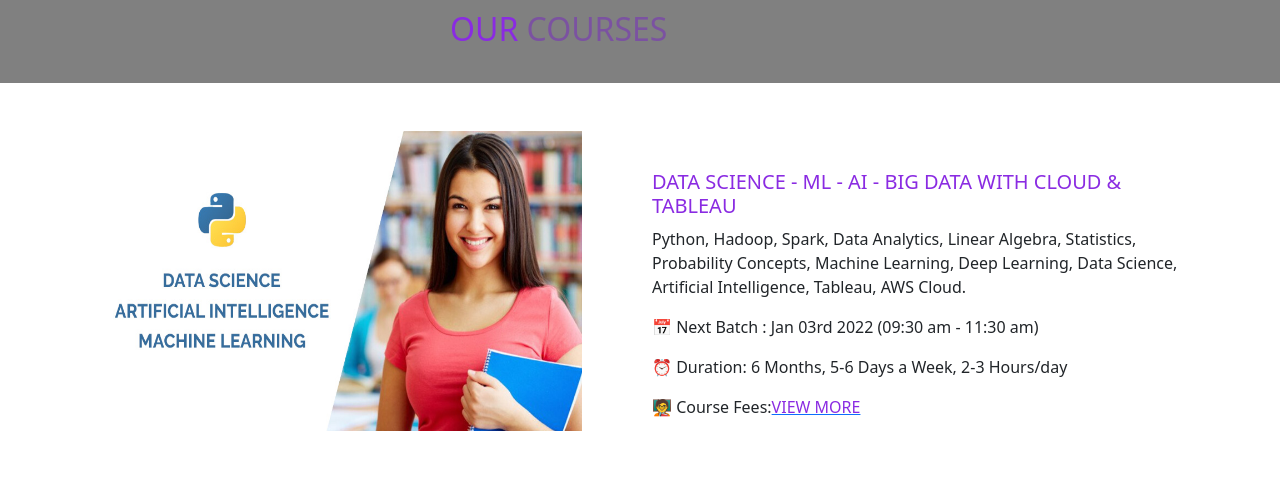
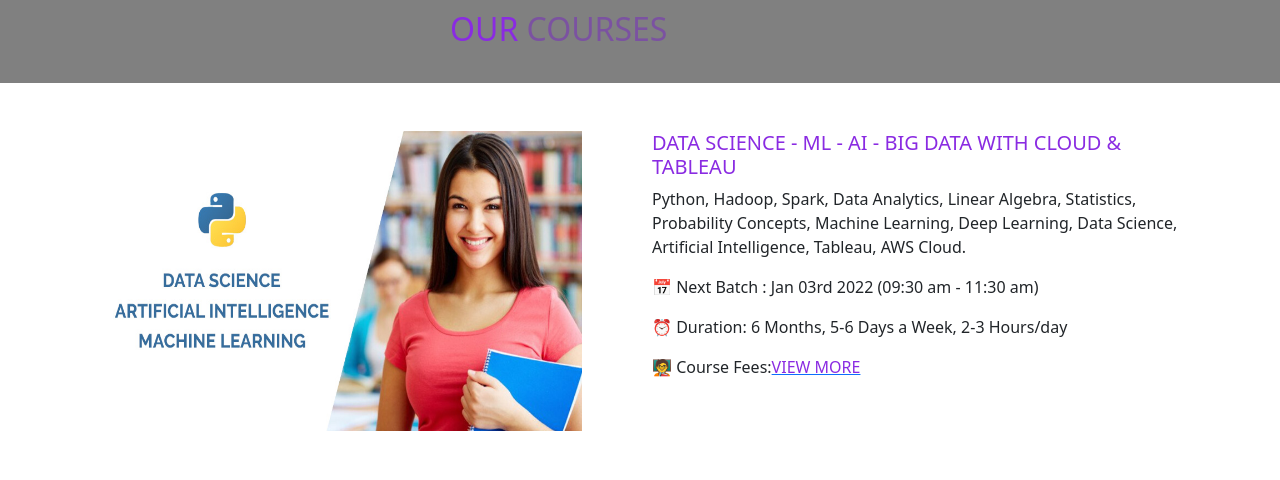
Before and after one commit to Anumol03/Project_2, a plain HTML site: page index.html in a window 1280 px wide. Shown: the part 1440-1920 px from the top of the page. Drawn offline with nearby package versions, Linux system fonts and the light colour scheme.

Commit message:
next five

```diff
--- a/index.html
+++ b/index.html
@@ -120,11 +120,11 @@
 
         }
 
-        h5 a {
+        h5 a{
             color: blueviolet;
             text-decoration: none;
-            position: absolute;
-            top: 1610px;
+            /* position: absolute; */
+            margin-top: 100px;
         }
         .s2{
             color: blueviolet;
@@ -155,6 +155,7 @@
             color: white;
             text-decoration: none;
         }
+
     </style>
 </head>
 
@@ -348,13 +349,13 @@
     </div>
     <div class="container mt-5" id="d1">
         <div class="row">
-            <div class="col-lg-6 col-md-6 col-sm-12 ">
+            <div class="col-lg-6 col-md-12 col-sm-12 ">
                 <img id="m2" class="mb-1" src="./images/data-science-1588143159.jpg" alt="">
 
             </div>
-            <div class="col-lg-6 col-md-6 col-sm-12">
-                <h5><a href="">DATA SCIENCE - ML - AI - BIG DATA WITH CLOUD &<br> TABLEAU</a></h5>
-                <p id="p4" class="pt-5 mt-5">Python, Hadoop, Spark, Data Analytics, Linear Algebra, Statistics, Probability Concepts, Machine
+            <div class="col-lg-6 col-md-12 col-sm-12">
+                <h5 ><a href="">DATA SCIENCE - ML - AI - BIG DATA WITH CLOUD &<br> TABLEAU</a></h5>
+                <p id="p4" class="">Python, Hadoop, Spark, Data Analytics, Linear Algebra, Statistics, Probability Concepts, Machine
                     Learning, Deep Learning, Data Science, Artificial Intelligence, Tableau, AWS Cloud.</p>
                     <p>📅 Next Batch : Jan 03rd 2022 (09:30 am - 11:30 am)</p>
                     <p>⏰ Duration: 6 Months, 5-6 Days a Week, 2-3 Hours/day </p>
```
